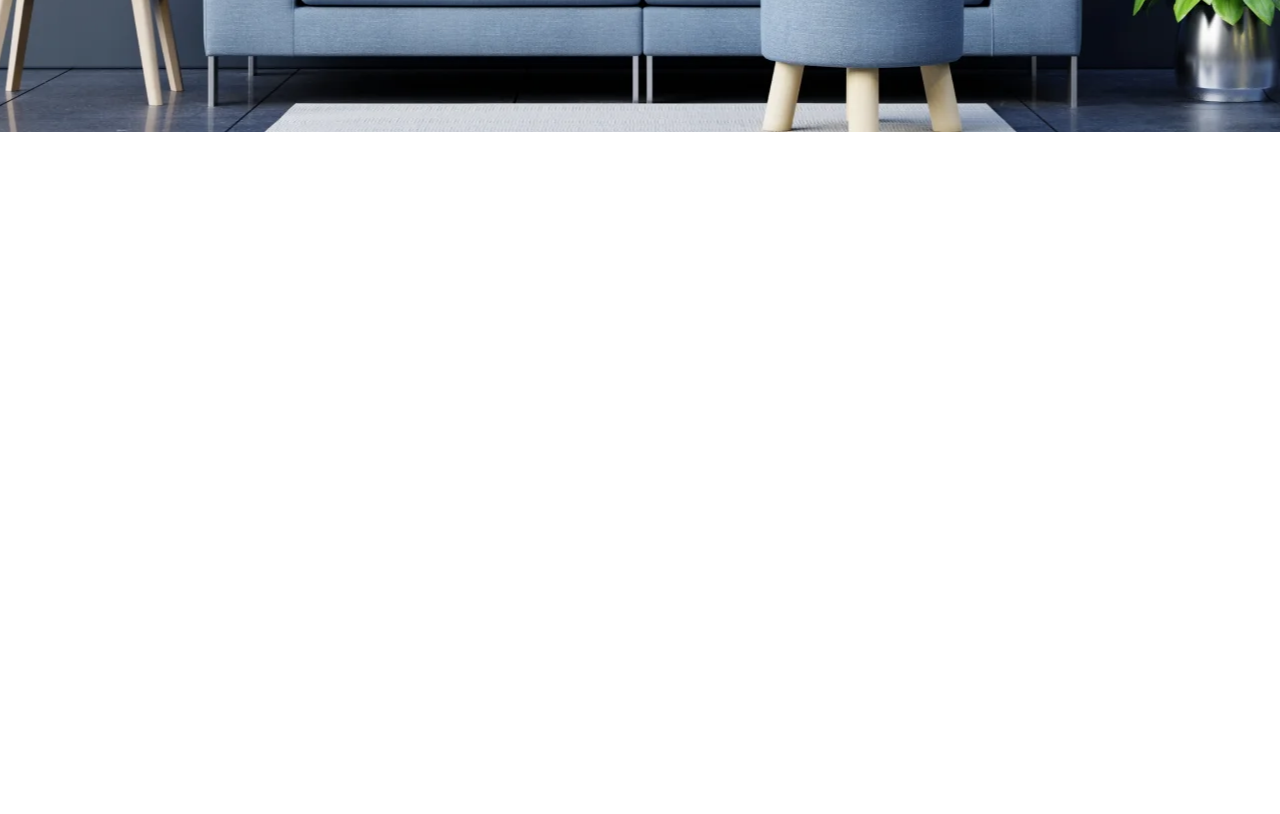
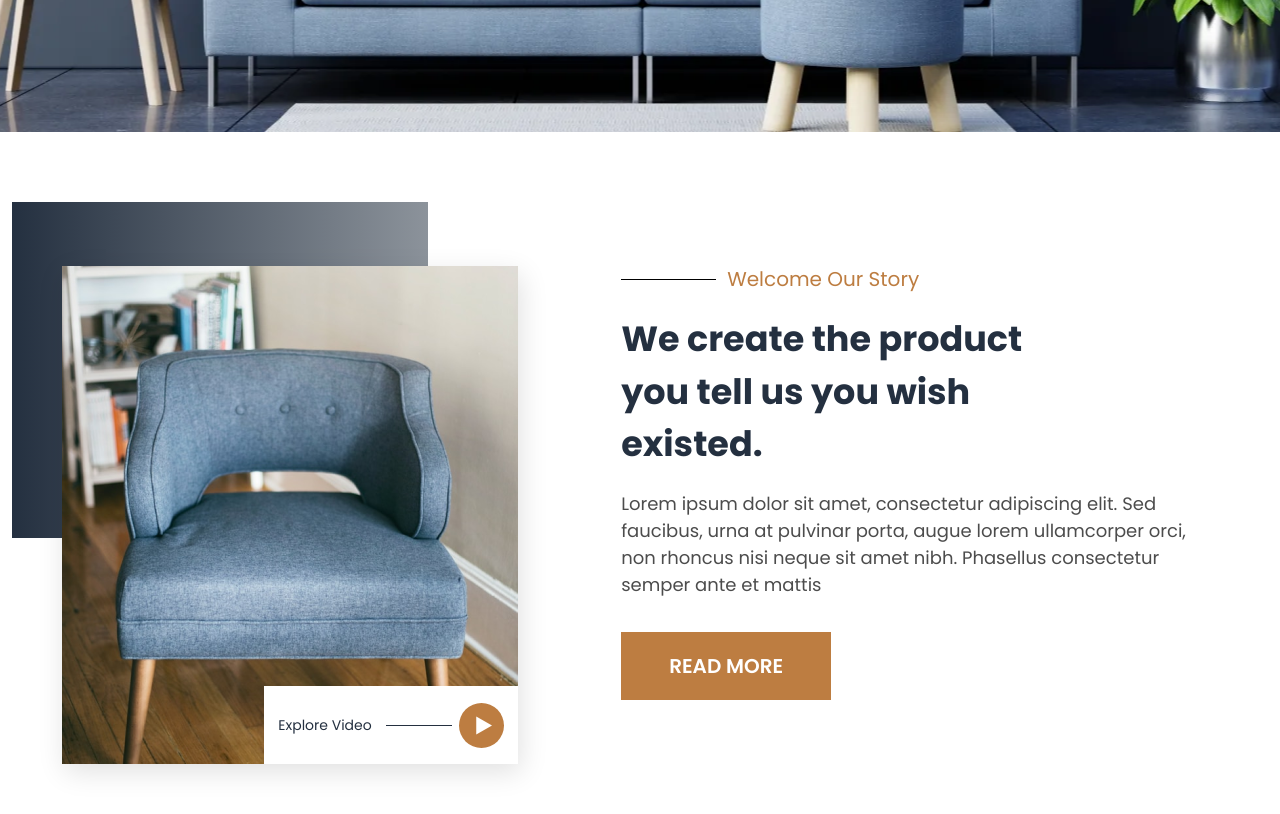
Before and after one commit to Shubham-391/furniture, a React (Vite) app: page / in a window 1280 px wide. Shown: the part 800-1614 px from the top of the page. Before the commit the page ends 932 px from the top, so only its background shows below. Built offline with nearby package versions, Linux system fonts and the light colour scheme; the HTML template or start-up script is replaced by a standard one.

Commit message:
section1

```diff
--- a/src/App.jsx
+++ b/src/App.jsx
@@ -1,12 +1,14 @@
 import { useState } from 'react';
 import './App.css';
 import Header from './Components/Header';
+import Section1 from './Components/Section1';
 
 function App() {
 
   return (
     <>
-      <Header/>
+      <Header />
+      <Section1/>
 
     </>
   )
--- /dev/null
+++ b/src/Components/Section1.jsx
@@ -0,0 +1,63 @@
+import React from "react";
+import Button1 from "./Button1";
+
+function Section1() {
+  return (
+    <>
+      <div className="max-w-[1345px] w-full mx-auto px-3 pt-12 md:pt-[70px] pb-12 md:pb-[113px] flex flex-wrap">
+        <div className="w-full min-[1150px]:w-[48.5%] flex justify-center min-[1150px]:justify-start">
+          <div className="relative max-w-[506px] w-full flex justify-center">
+            <div className="hidden sm:block w-[416px] h-[336px] bg-gradient-to-l from-[#8C939B] to-[#243040] absolute top-0 left-0 z-[1]"></div>
+            <div className="w-[296px] sm:w-[456px] h-[325px] sm:h-[498px] bg-chair1 bg-no-repeat bg-center bg-contain shadow-[3px_8px_26px_0px_rgba(0,0,0,0.12)] flex items-end justify-end relative sm:mt-[64px] sm:ml-[50px] z-[2]">
+              <div className="w-[254px] h-[78px] bg-white justify-center flex items-center">
+                <p className="text-[#243040] font-poppins text-sm not-italic font-normal leading-normal shrink-0">
+                  Explore Video
+                </p>
+                <span className="w-[66px] h-[1px] bg-[#243040] ml-[14px] mr-[7px]"></span>
+                <svg
+                  className="group shrink-0"
+                  xmlns="http://www.w3.org/2000/svg"
+                  width="45"
+                  height="45"
+                  viewBox="0 0 45 45"
+                  fill="none"
+                >
+                  <circle
+                    className="group-hover:fill-[rgb(255,0,0)] duration-300"
+                    cx="22.5"
+                    cy="22.5"
+                    r="22.5"
+                    fill="#BD7D41"
+                  />
+                  <path
+                    d="M33 22.5L17.25 31.5933L17.25 13.4067L33 22.5Z"
+                    fill="white"
+                  />
+                </svg>
+              </div>
+            </div>
+          </div>
+        </div>
+        <div className="w-full min-[1150px]:w-[51.5%] flex justify-center min-[1150px]:justify-start">
+          <div className="max-w-[596px] mt-[62px]">
+            <p className="text-[#BD7D41] font-poppins text-xl not-italic font-normal leading-normal relative before:w-[95px] before:h-[1px] before:bg-black before:absolute before:left-0 before:top-[50%] pl-[106px] mb-[19px]">
+              Welcome Our Story
+            </p>
+            <h2 className="max-w-[436px] text-[#243040] font-poppins text-[35px] not-italic font-bold leading-normal mb-[19px]">
+              We create the product you tell us you wish existed.
+            </h2>
+            <p className="text-[rgba(0,0,0,0.70)] font-poppins text-[18px] not-italic font-normal leading-normal mb-[34px]">
+              Lorem ipsum dolor sit amet, consectetur adipiscing elit. Sed
+              faucibus, urna at pulvinar porta, augue lorem ullamcorper orci,
+              non rhoncus nisi neque sit amet nibh. Phasellus consectetur semper
+              ante et mattis
+            </p>
+            <Button1 text="READ MORE" />
+          </div>
+        </div>
+      </div>
+    </>
+  );
+}
+
+export default Section1;
--- a/tailwind.config.js
+++ b/tailwind.config.js
@@ -5,6 +5,7 @@ export default {
     extend: {
       backgroundImage: {
         headerbg: "url('/src/assets/images/headerbg.webp')",
+        chair1: "url('/src/assets/images/section1chair.png')",
       },
     },
     fontFamily: {
```
Also changed, not shown: src/assets/images/section1chair.png (added).
